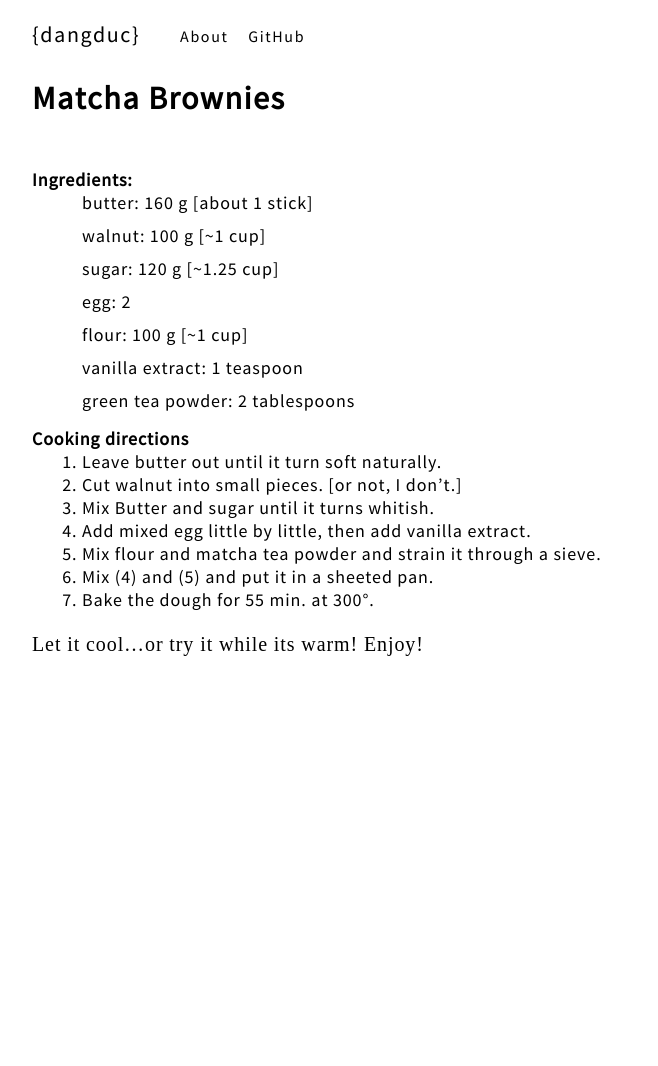
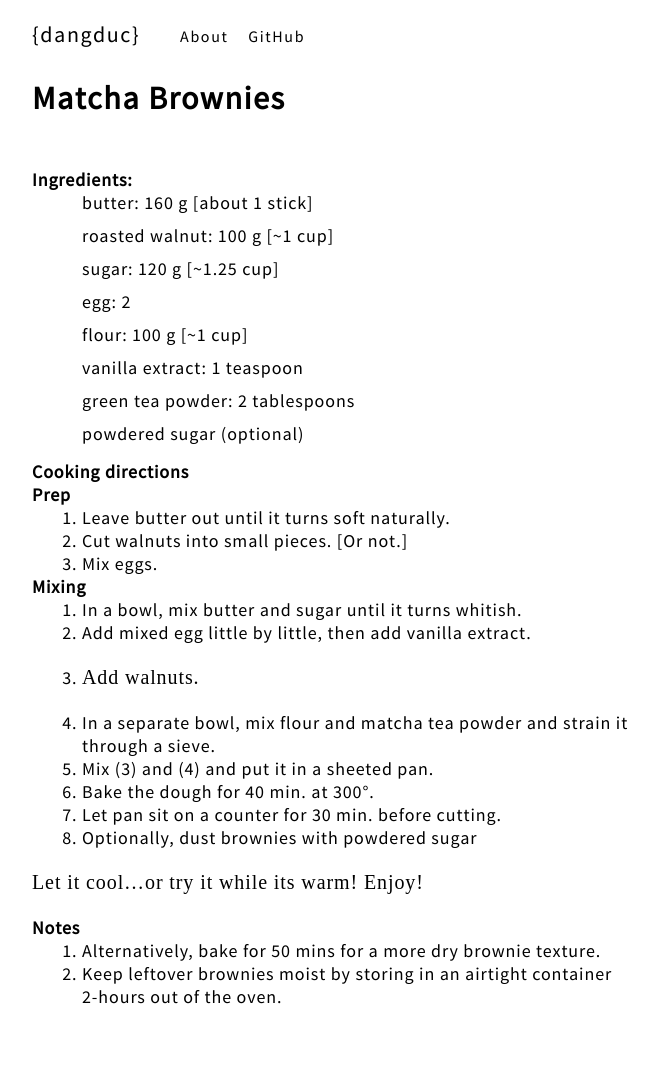
Before and after one commit to dangduc/dangduc.github.com, a Jekyll site: the page built from recipes/matcha-brownies.md, in a window 1280 px wide. Shown: the whole page, without its empty margins (308-966 px from the left). Built offline with Jekyll 4.4.1, drawn with Linux system fonts in a browser that asks for light colours; Markdown is read by kramdown in place of the engine named in the settings; before the commit the page ends 900 px from its top, so only the background shows below that.

Commit message:
Update matcha-brownies.md

```diff
--- a/recipes/matcha-brownies.md
+++ b/recipes/matcha-brownies.md
@@ -6,21 +6,36 @@ title: Matcha Brownies
 ### Ingredients:
 
 - butter: 160 g [about 1 stick]
-- walnut: 100 g [~1 cup]
+- roasted walnut: 100 g [~1 cup]
 - sugar: 120 g [~1.25 cup]
 - egg: 2
 - flour: 100 g [~1 cup]
 - vanilla extract: 1 teaspoon
 - green tea powder: 2 tablespoons
+- powdered sugar (optional)
 
 ### Cooking directions
 
-1. Leave butter out until it turn soft naturally.
-2. Cut walnut into small pieces. [or not, I don't.]
-3. Mix Butter and sugar until it turns whitish.
-4. Add mixed egg little by little, then add vanilla extract.
-5. Mix flour and matcha tea powder and strain it through a sieve.
-6. Mix (4) and (5) and put it in a sheeted pan.
-7. Bake the dough for 55 min. at 300°.
+#### Prep
+
+1. Leave butter out until it turns soft naturally.
+2. Cut walnuts into small pieces. [Or not.]
+3. Mix eggs.
+
+#### Mixing
+
+1. In a bowl, mix butter and sugar until it turns whitish.
+2. Add mixed egg little by little, then add vanilla extract.
+3. Add walnuts.
+
+4. In a separate bowl, mix flour and matcha tea powder and strain it through a sieve.
+5. Mix (3) and (4) and put it in a sheeted pan.
+6. Bake the dough for 40 min. at 300°.
+7. Let pan sit on a counter for 30 min. before cutting.
+8. Optionally, dust brownies with powdered sugar
 
 Let it cool…or try it while its warm! Enjoy!
+
+#### Notes
+1. Alternatively, bake for 50 mins for a more dry brownie texture.
+2. Keep leftover brownies moist by storing in an airtight container 2-hours out of the oven.
```
